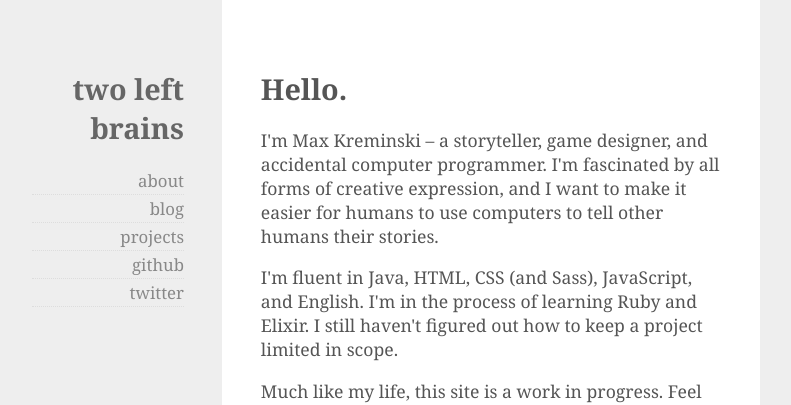
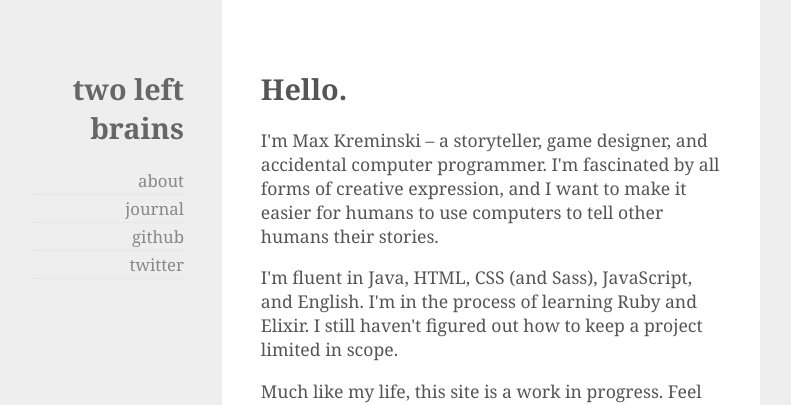
Before and after one commit to mkremins/mkremins.github.io, a Jekyll site: the page built from index.html, in a window 1280 px wide. Shown: the top 405 px of the page, without its empty margins (264-1055 px from the left). Built offline with Jekyll 4.4.1, drawn with Linux system fonts in a browser that asks for light colours; some web fonts are replaced; Markdown is read by kramdown in place of the engine named in the settings.

Commit message:
Ditch 'projects' category, rename 'blog' to 'journal'

```diff
--- a/_layouts/default.html
+++ b/_layouts/default.html
@@ -13,8 +13,7 @@
 			<a href="/"><h1>two left brains</h1></a>
 			<ul class="nav">
 				<li class="nav-item"><a href="/">about</a></li>
-				<li class="nav-item"><a href="/blog">blog</a></li>
-				<li class="nav-item"><a href="/projects">projects</a></li>
+				<li class="nav-item"><a href="/journal">journal</a></li>
 				<li class="nav-item"><a href="http://github.com/mkremins">github</a></li>
 				<li class="nav-item"><a href="http://twitter.com/maxkreminski">twitter</a></li>
 			</ul>
--- a/blog/index.html
+++ /dev/null
@@ -1,5 +0,0 @@
----
-title: blog
-layout: category
-category: blog
----
--- /dev/null
+++ b/journal/index.html
@@ -0,0 +1,5 @@
+---
+title: The ravings of a lunatic.
+layout: category
+category: journal
+---
--- a/projects/index.html
+++ /dev/null
@@ -1,5 +0,0 @@
----
-title: projects
-layout: category
-category: projects
----
```
